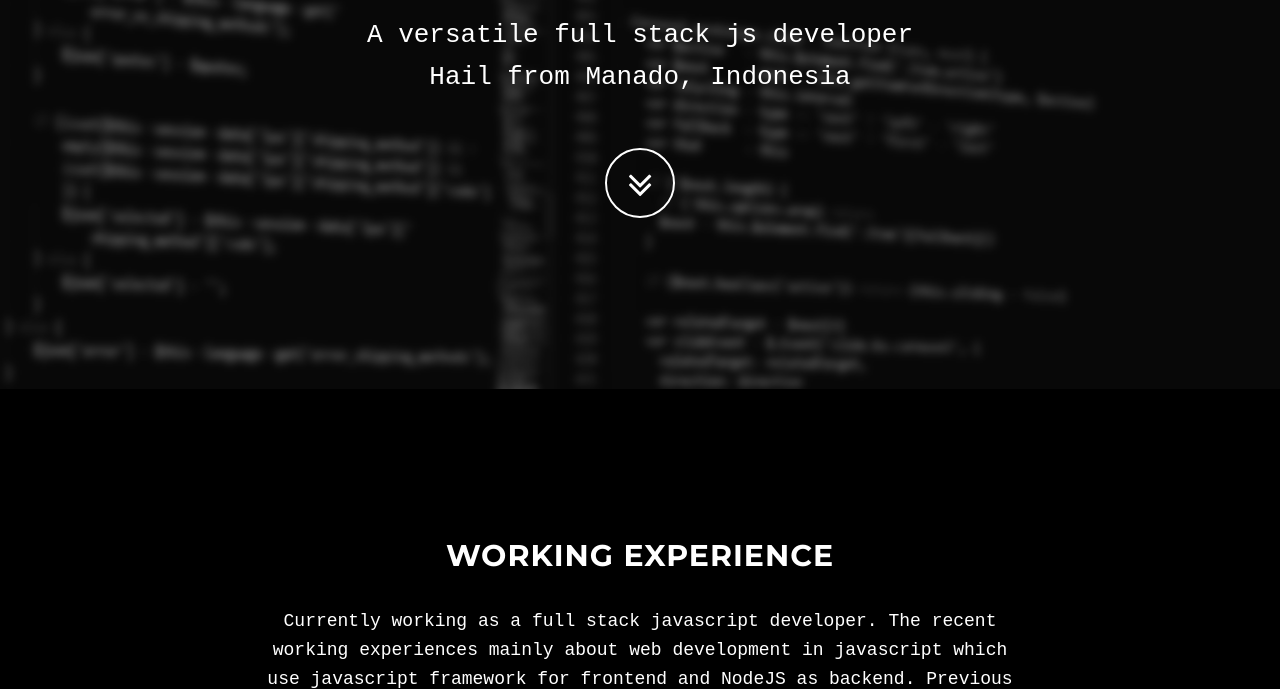
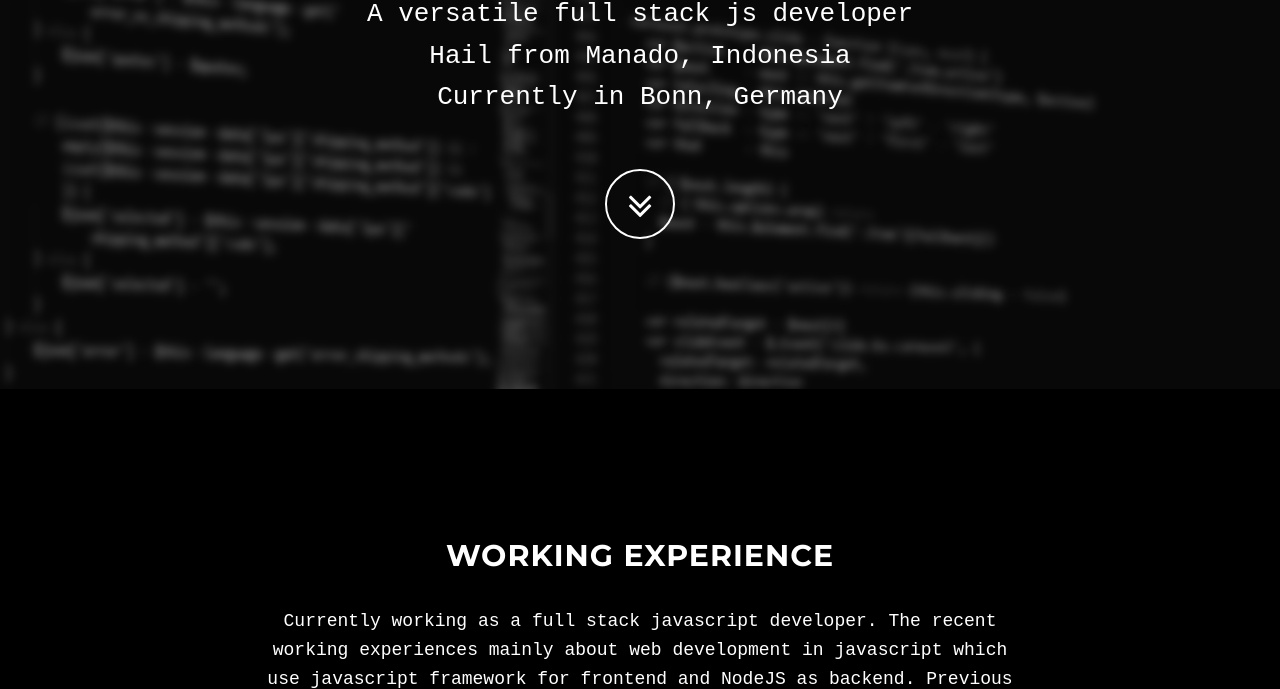
Before and after one commit to rjmasikome/rjmasikome.github.io, a website: page index.html in a window 1280 px wide. Shown: the part 411-1100 px from the top of the page. Drawn offline with nearby package versions, Linux system fonts and the light colour scheme.

Commit message:
Adding location

```diff
--- a/fragments/header.html
+++ b/fragments/header.html
@@ -3,7 +3,7 @@
         <div class="row">
             <div class="col-md-8 col-md-offset-2">
                 <h1 class="brand-heading">RJ Masikome</h1>
-                <p class="intro-text">A versatile full stack js developer <br /> Hail from Manado, Indonesia</p>
+                <p class="intro-text">A versatile full stack js developer <br /> Hail from Manado, Indonesia <br /> Currently in Bonn, Germany</p>
                 <a href="#work" class="btn btn-circle page-scroll">
                     <i class="fa fa-angle-double-down animated"></i>
                 </a>
```
